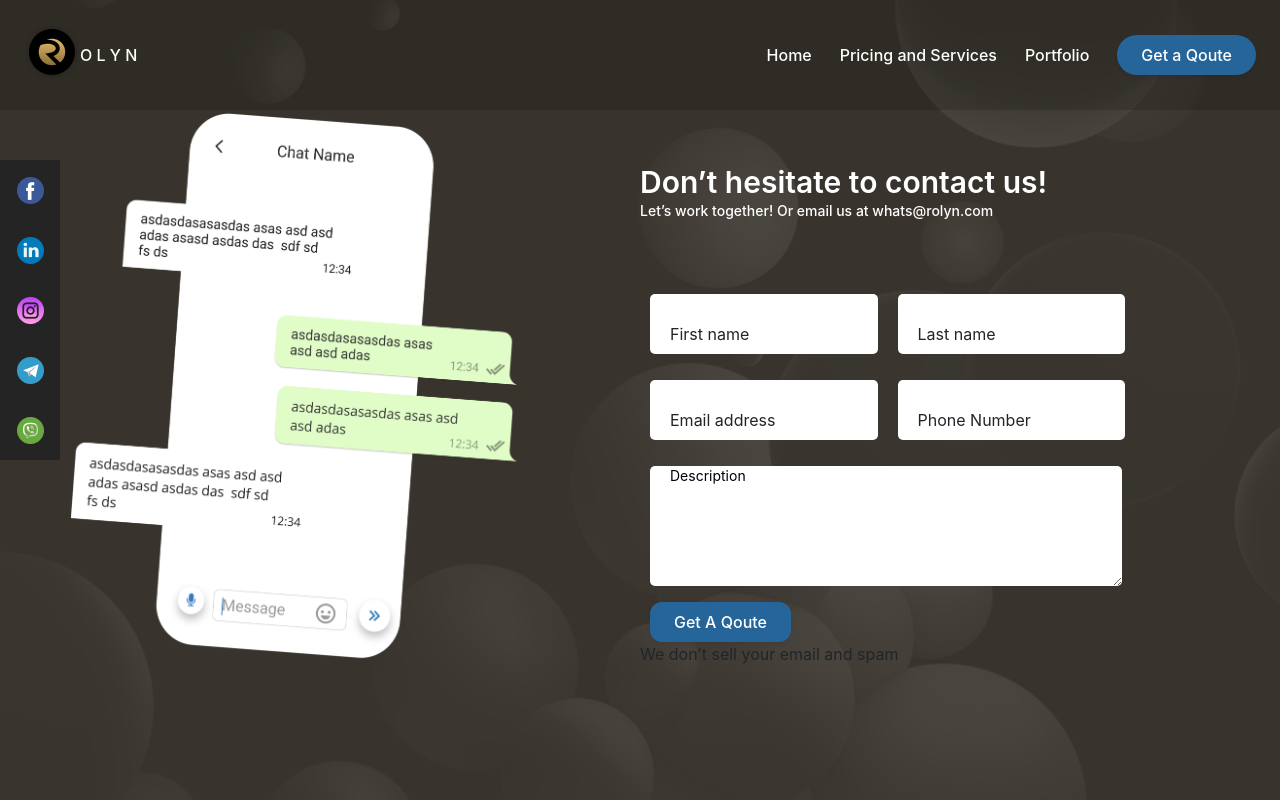
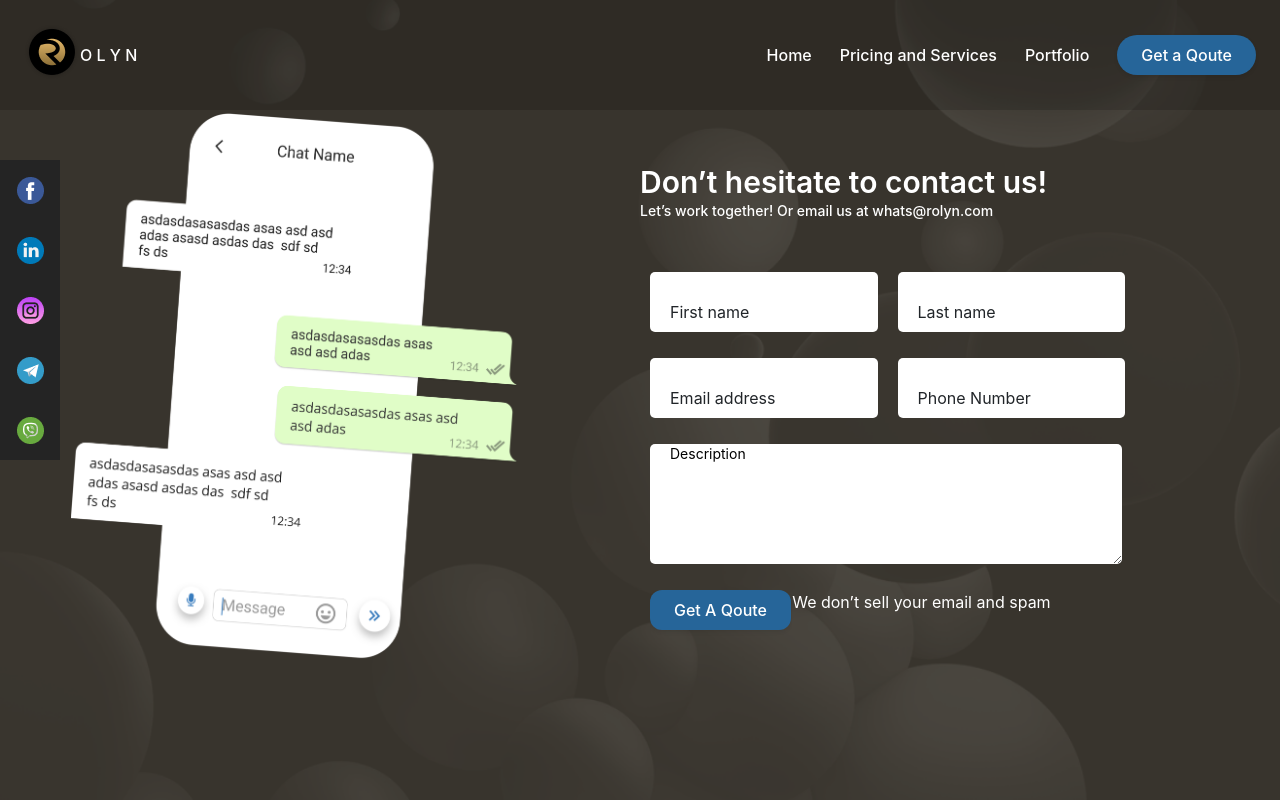
Before and after one commit to Master-Al/nextxy, a Next.js app: page /getaqoute in a window 1280 px wide. Built offline with nearby package versions, Linux system fonts and the light colour scheme.

Commit message:
Update get a qoute page

```diff
--- a/pages/getaqoute.tsx
+++ b/pages/getaqoute.tsx
@@ -55,7 +55,7 @@ class GetAQoute extends React.Component {
                   <span className="content-name">Description</span>
                 </label>
               </div>
-              <div className="pl-2.5">
+              <div className="formbtn">
                 <button
                   type="submit"
                   className="l-8 whitespace-nowrap inline-flex items-center justify-center px-4 py-2  rounded-xl shadow-sm text-base font-medium text-white bg-[#266599] hover:bg-indigo-700"
@@ -63,7 +63,7 @@ class GetAQoute extends React.Component {
                   Get A Qoute
                 </button>
               </div>
-              We don’t sell your email and spam
+              <div className="formSell">We don’t sell your email and spam</div>
             </form>
 
             {/* <form className="regform">
--- a/styles/components.css
+++ b/styles/components.css
@@ -333,6 +333,23 @@ input[type="submit"] {
   display: inline-block;
   margin: 10px;
 }
+.formbtn {
+  width: 25%;
+  position: relative;
+  height: 60px;
+  overflow: hidden;
+  display: inline-block;
+  margin: 10px 0px 10px 10px;
+}
+.formSell {
+  width: 70%;
+  position: relative;
+  height: 60px;
+  overflow: hidden;
+  display: inline-block;
+  color: #ffffff;
+  margin: 10px 0px 10px 0px;
+}
 
 .form input {
   width: 100%;
```
